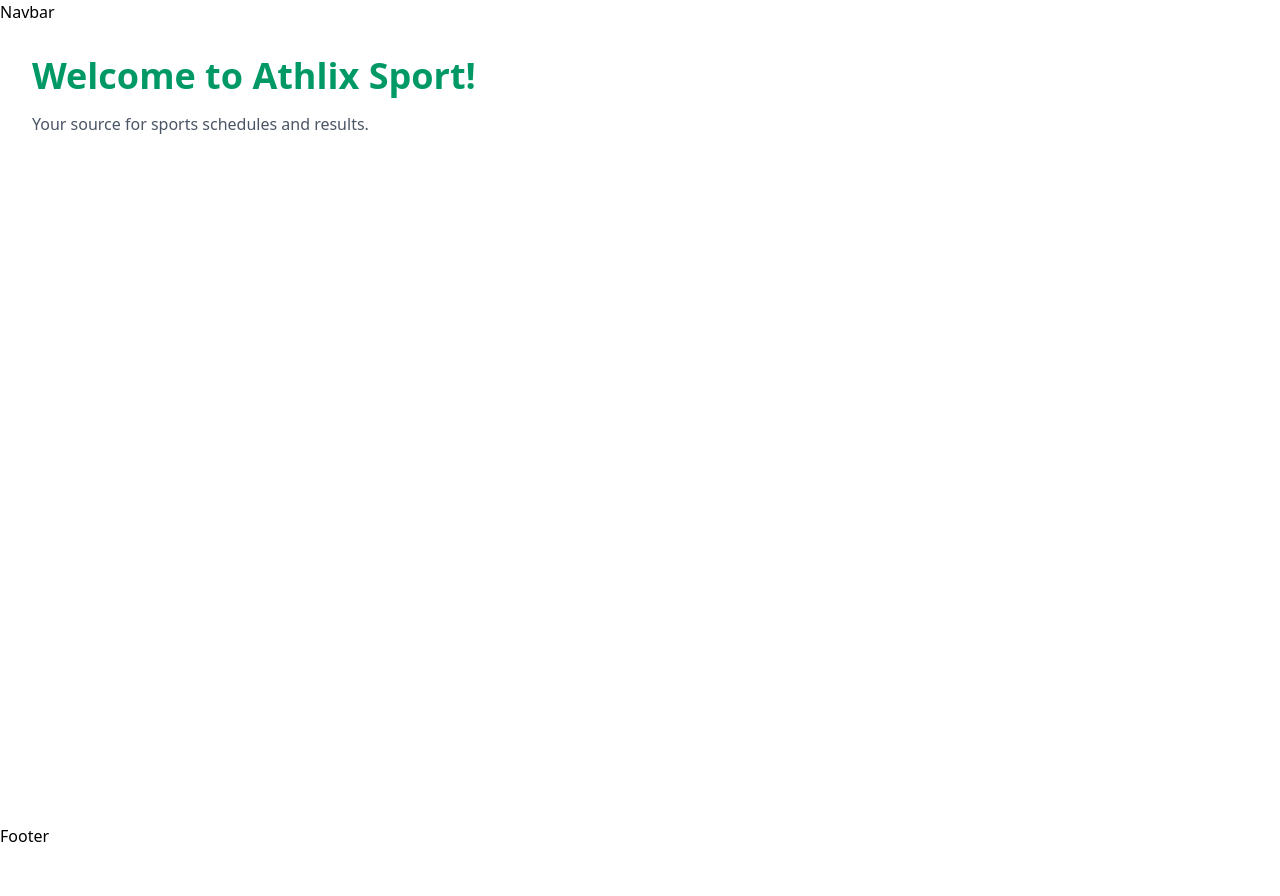
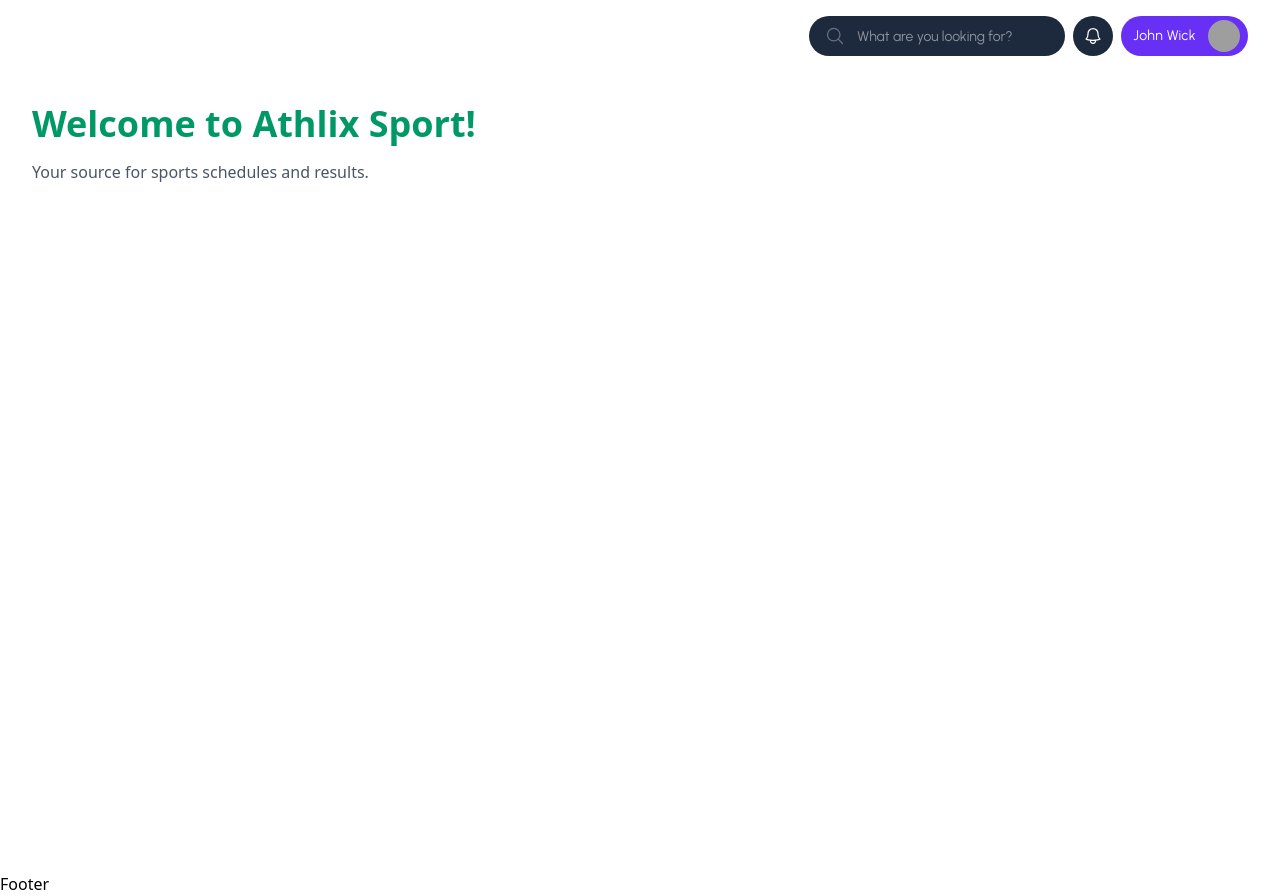
Before and after one commit to ryanpermanaa/sprintlab-athlix, a plain HTML site: page index.html in a window 1280 px wide. Before the commit the page ends 848 px from the top, so only its background shows below. Drawn offline with nearby package versions, Linux system fonts and the light colour scheme; grey boxes are pictures that could not be loaded.

Commit message:
Finishing navbar component

```diff
--- a/partials/navbar.html
+++ b/partials/navbar.html
@@ -1,3 +1,54 @@
-<nav class="">
-    <h1 class="text-black">Navbar</h1>
+<nav class="py-4 px-8 w-full flex justify-between bg-transparent text-white h-[4.5rem]">
+    <section class="flex items-center gap-10">
+        <h1 class="font-heading font-semibold text-xl">Athlix</h1>
+        <ul class="hidden lg:flex font-display text-sm items-center gap-4 tracking-wide">
+            <li><a href="#" class="transition hover:text-primary">Browse</a></li>
+            <li><a href="#" class="transition hover:text-primary">Play together</a></li>
+            <li><a href="#" class="transition hover:text-primary">Event</a></li>
+        </ul>
+    </section>
+
+    <section class="flex gap-2">
+
+        <!-- ? Search Input -->
+        <div class="hidden lg:inline-block relative">
+            <input placeholder="What are you looking for?"
+                class="peer bg-slate-800 pl-12 pr-5 h-full text-sm font-display rounded-full w-64 transition-all focus:w-72 outline-none"
+                name="search" type="search" />
+            <svg class="size-5 absolute top-1/2 -translate-y-1/2 left-4 text-gray-500 peer-focus:text-primary transition-colors"
+                stroke="currentColor" stroke-width="1.5" viewBox="0 0 24 24" fill="none"
+                xmlns="http://www.w3.org/2000/svg">
+                <path d="m21 21-5.197-5.197m0 0A7.5 7.5 0 1 0 5.196 5.196a7.5 7.5 0 0 0 10.607 10.607Z"
+                    stroke-linejoin="round" stroke-linecap="round"></path>
+            </svg>
+        </div>
+
+        <!-- ? Notification -->
+        <a href="#"
+            class="hidden sm:flex bg-slate-800 text-white p-2 justify-center items-center h-full aspect-square rounded-full hover:text-primary">
+            <svg xmlns="http://www.w3.org/2000/svg" fill="none" viewBox="0 0 24 24" stroke-width="1.5"
+                stroke="currentColor" class="size-5">
+                <path stroke-linecap="round" stroke-linejoin="round"
+                    d="M14.857 17.082a23.848 23.848 0 0 0 5.454-1.31A8.967 8.967 0 0 1 18 9.75V9A6 6 0 0 0 6 9v.75a8.967 8.967 0 0 1-2.312 6.022c1.733.64 3.56 1.085 5.455 1.31m5.714 0a24.255 24.255 0 0 1-5.714 0m5.714 0a3 3 0 1 1-5.714 0" />
+            </svg>
+        </a>
+
+        <!-- ? Profile -->
+        <a href="#"
+            class="bg-secondary hidden sm:flex items-center gap-3 py-1 pl-3 pr-2 rounded-full hover:bg-secondary">
+            <p class="font-display text-sm tracking-wide">John Wick</p>
+            <img class="rounded-full object-cover object-center h-full aspect-square"
+                src="https://plus.unsplash.com/premium_photo-1690407617542-2f210cf20d7e?ixlib=rb-4.1.0&ixid=M3wxMjA3fDB8MHxwaG90by1wYWdlfHx8fGVufDB8fHx8fA%3D%3D&auto=format&fit=crop&q=80&w=687"
+                alt="">
+        </a>
+
+        <!-- ? Mobile Hamburger -->
+        <button class="inline-block lg:hidden cursor-pointer">
+            <svg xmlns="http://www.w3.org/2000/svg" fill="none" viewBox="0 0 24 24" stroke-width="1.5"
+                stroke="currentColor" class="size-8">
+                <path stroke-linecap="round" stroke-linejoin="round" d="M3.75 6.75h16.5M3.75 12h16.5m-16.5 5.25h16.5" />
+            </svg>
+        </button>
+
+    </section>
 </nav>
```
